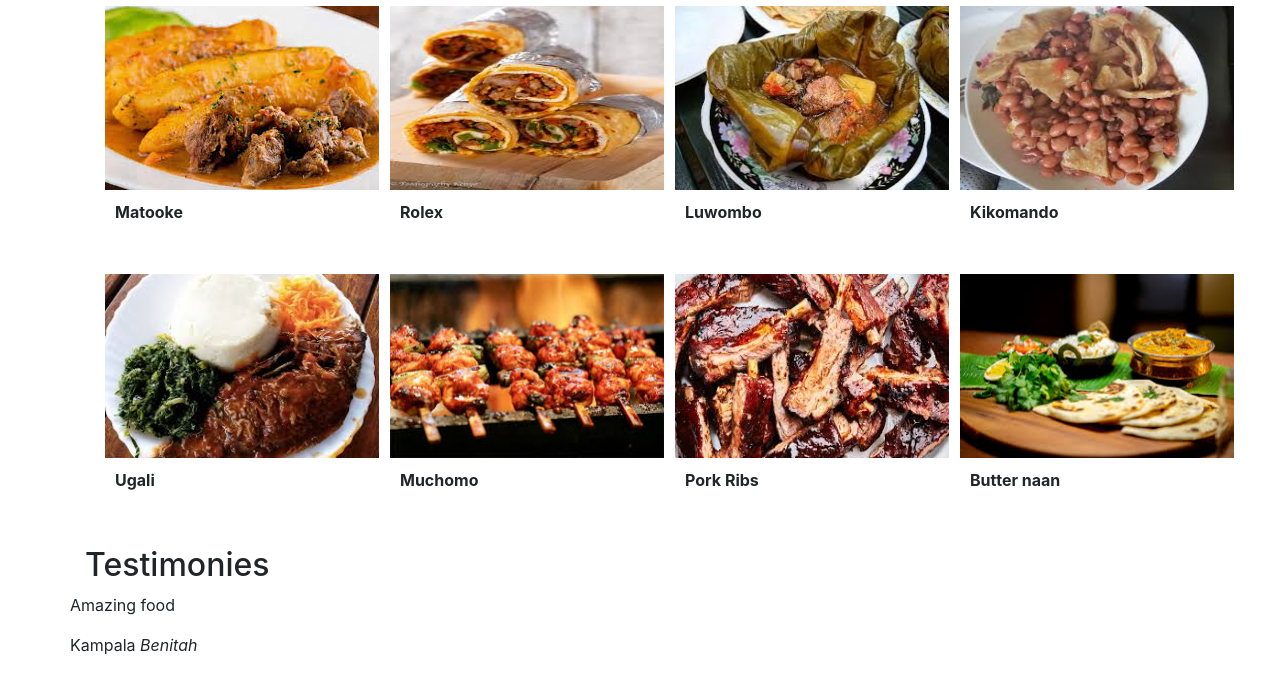
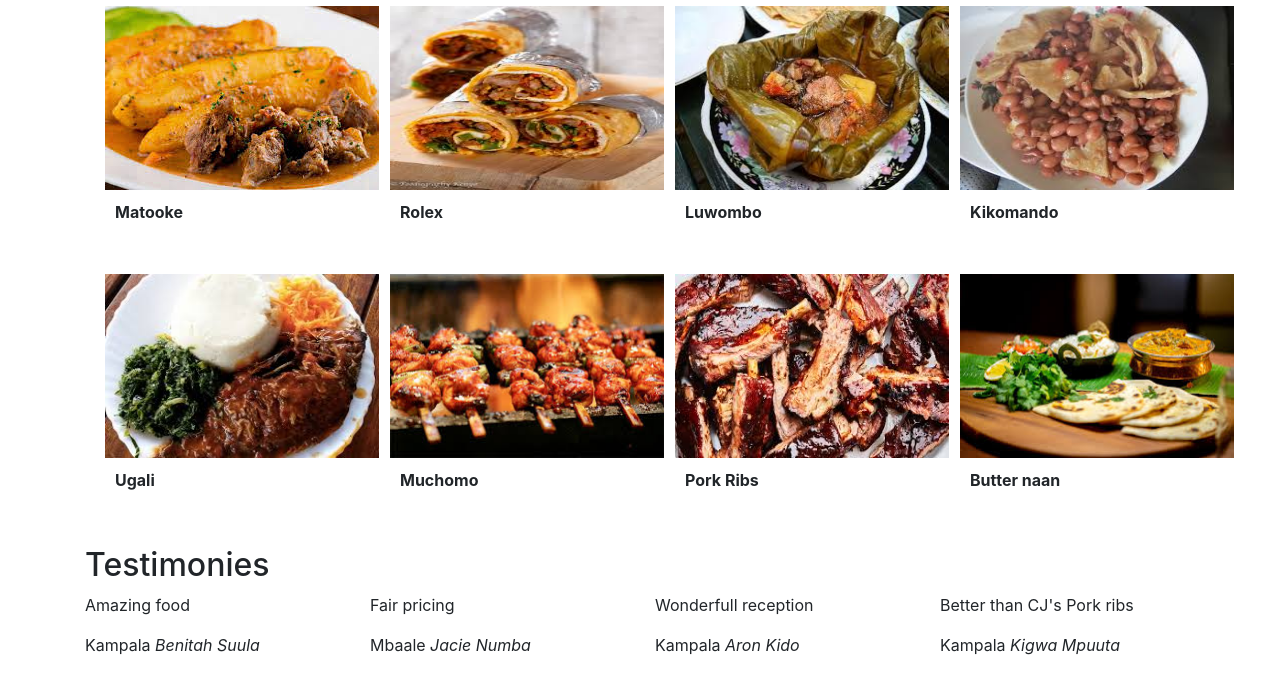
Before and after one commit to philip-bbaale/Catering, a plain HTML site: page index.html in a window 1280 px wide. Shown: the part 276-949 px from the top of the page. Drawn offline with Linux system fonts and the light colour scheme.

Commit message:
adding more testimonies

```diff
--- a/index.html
+++ b/index.html
@@ -106,10 +106,31 @@
 <!--Testimonies-->
       <br><h2>Testimonies</h2>
       <div class="row">
-        <blockquote >
-          <p>Amazing food</p>
-          <footer>Kampala <cite title="Source Title">Benitah</cite></footer>
-        </blockquote>
+        <div class="col-md-3">
+          <blockquote >
+            <p>Amazing food</p>
+            <footer>Kampala <cite title="Source Title">Benitah Suula</cite></footer>
+          </blockquote>
+        </div>
+        <div class="col-md-3">
+          <blockquote >
+            <p>Fair pricing</p>
+            <footer>Mbaale <cite title="Source Title">Jacie Numba</cite></footer>
+          </blockquote>
+        </div>
+        <div class="col-md-3">
+          <blockquote >
+            <p>Wonderfull reception</p>
+            <footer>Kampala <cite title="Source Title">Aron Kido</cite></footer>
+          </blockquote>
+        </div>
+        <div class="col-md-3">
+          <blockquote >
+            <p>Better than CJ's Pork ribs</p>
+            <footer>Kampala <cite title="Source Title">Kigwa Mpuuta</cite></footer>
+          </blockquote>
+        </div>
+
       </div>
 
 
```
